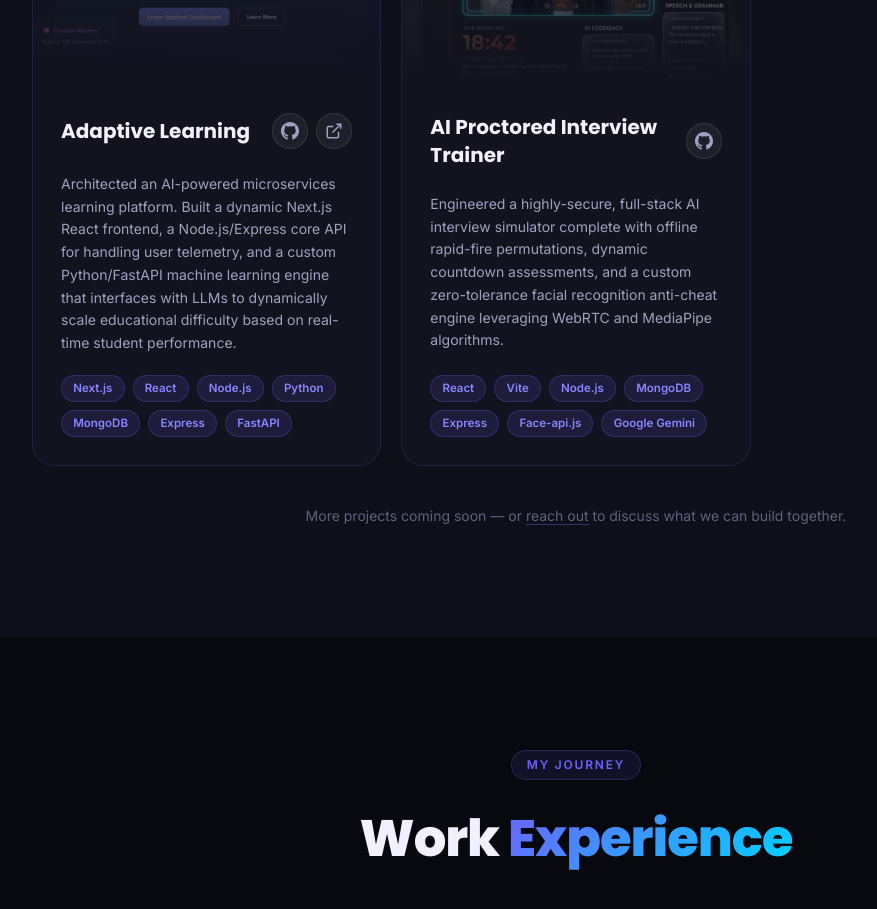
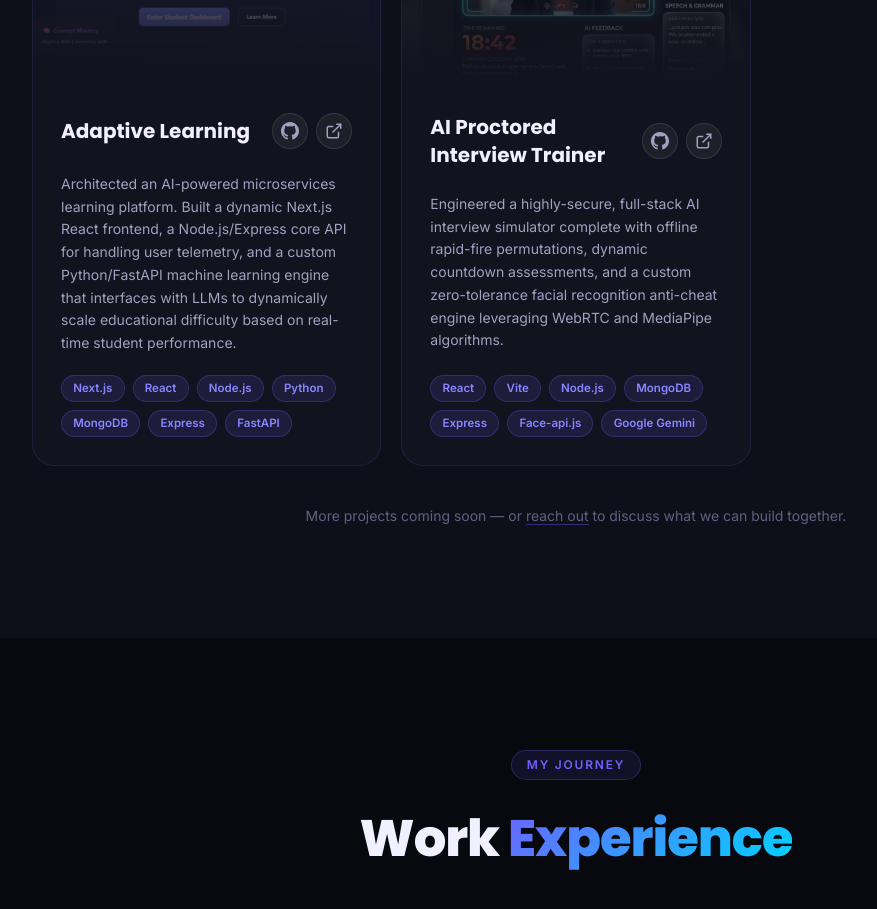
Before and after one commit to Rema2003/Portfolio, a Next.js app: page / in a window 1280 px wide. Shown: the part 3180-4089 px from the top of the page, without its empty margins (64-941 px from the left). Built offline with nearby package versions, Linux system fonts and the light colour scheme.

Commit message:
feat: Add live URL for AI Interview Trainer project card

```diff
--- a/components/Projects.tsx
+++ b/components/Projects.tsx
@@ -17,7 +17,7 @@ const PROJECTS = [
     desc: 'Engineered a highly-secure, full-stack AI interview simulator complete with offline rapid-fire permutations, dynamic countdown assessments, and a custom zero-tolerance facial recognition anti-cheat engine leveraging WebRTC and MediaPipe algorithms.',
     tags: ['React', 'Vite', 'Node.js', 'MongoDB', 'Express', 'Face-api.js', 'Google Gemini'],
     github: 'https://github.com/Rema2003/ai-interview-trainer',
-    live: '',
+    live: 'https://frontend-kdofxjo5j-rema2003s-projects.vercel.app/',
   },
 ];
 
```
